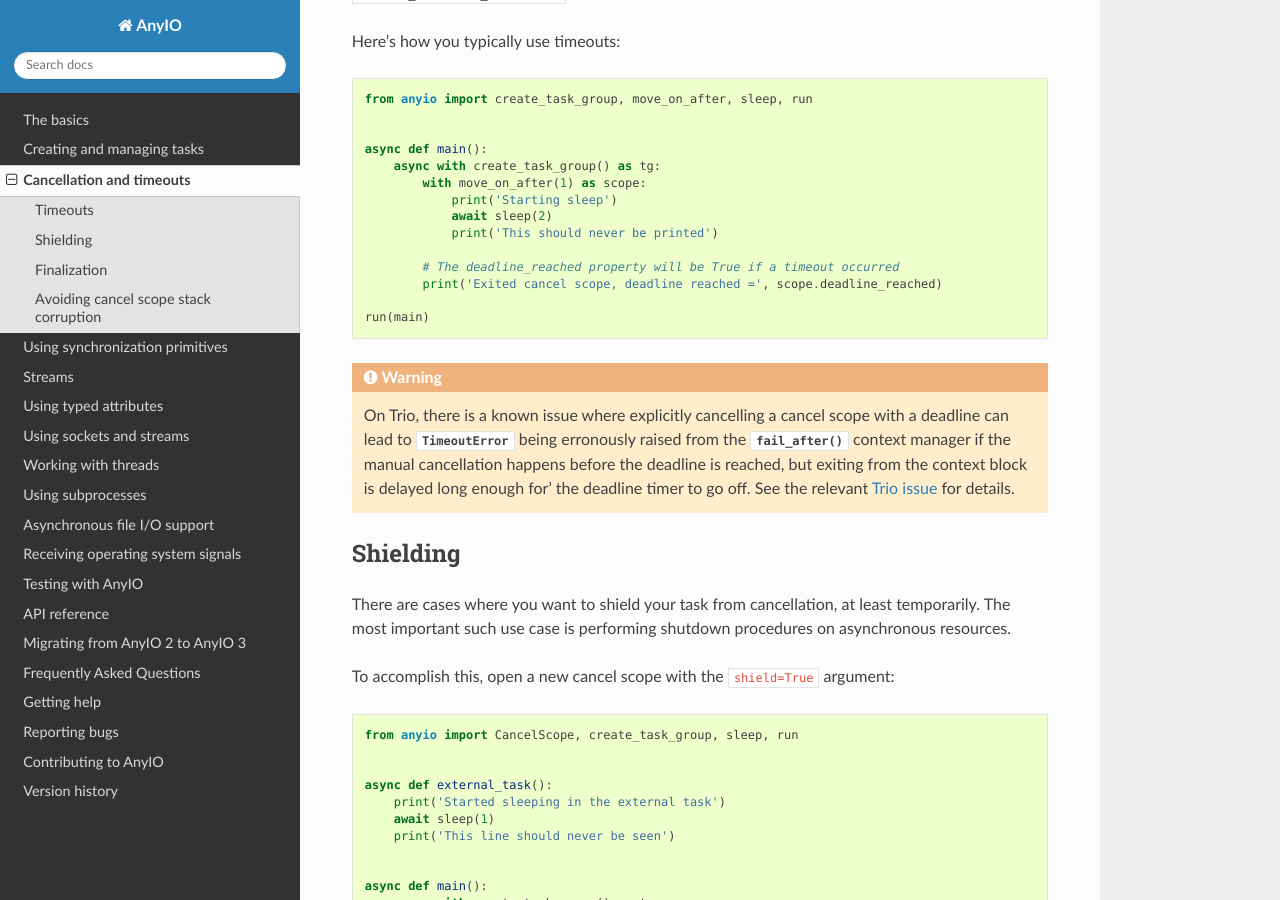
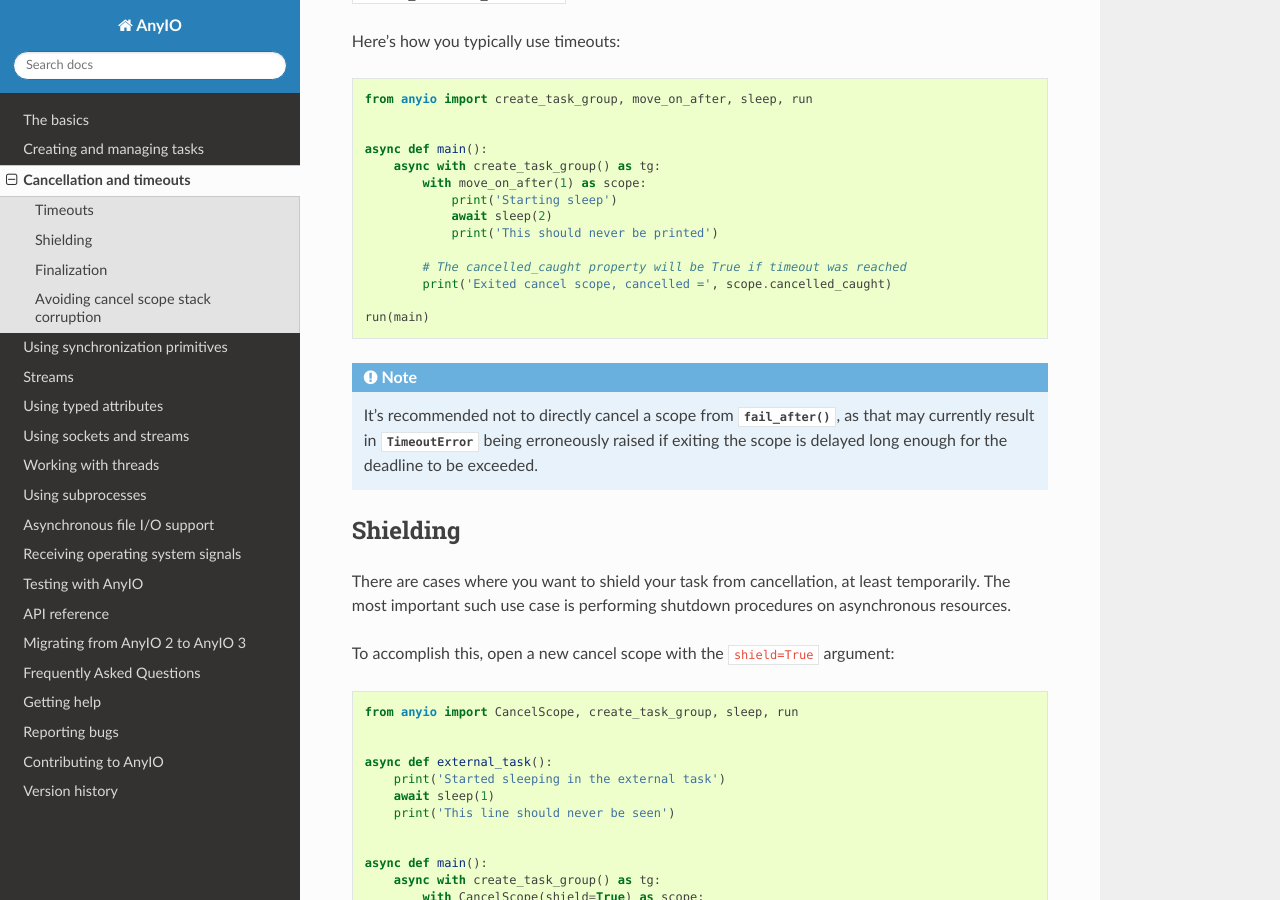
Before and after one commit to agronholm/anyio, a Sphinx documentation site: the page built from docs/cancellation.rst, in a window 1280 px wide and 900 px high, scrolled down 767 px. Built offline with Sphinx 7.4.7 and the Read the Docs theme 2.0.0, drawn with Linux system fonts in a browser that asks for light colours; the version number could not be read and is left out.

Commit message:
Replaced deadline_reached with cancelled_caught

```diff
--- a/docs/cancellation.rst
+++ b/docs/cancellation.rst
@@ -46,17 +46,14 @@ Here's how you typically use timeouts::
                 await sleep(2)
                 print('This should never be printed')
 
-            # The deadline_reached property will be True if a timeout occurred
-            print('Exited cancel scope, deadline reached =', scope.deadline_reached)
+            # The cancelled_caught property will be True if timeout was reached
+            print('Exited cancel scope, cancelled =', scope.cancelled_caught)
 
     run(main)
 
-.. warning:: On Trio, there is a known issue where explicitly cancelling a cancel scope
-    with a deadline can lead to :exc:`TimeoutError` being erronously raised from
-    the :func:`fail_after` context manager if the manual cancellation happens before the
-    deadline is reached, but exiting from the context block is delayed long enough for'
-    the deadline timer to go off. See the relevant
-    `Trio issue <https://github.com/python-trio/trio/issues/698>`_ for details.
+.. note:: It's recommended not to directly cancel a scope from :func:`~fail_after`, as
+    that may currently result in :exc:`TimeoutError` being erroneously raised if exiting
+    the scope is delayed long enough for the deadline to be exceeded.
 
 Shielding
 ---------
--- a/docs/versionhistory.rst
+++ b/docs/versionhistory.rst
@@ -33,8 +33,7 @@ This library adheres to `Semantic Versioning 2.0 <http://semver.org/>`_.
 - Added the ``anyio.Path.is_junction()`` and ``anyio.Path.walk()`` methods
 - Added ``create_unix_datagram_socket`` and ``create_connected_unix_datagram_socket`` to
   create UNIX datagram sockets (PR by Jean Hominal)
-- Added the ``deadline_reached`` property to ``CancelScope`` to determine whether the
-  scope was cancelled due to the deadline being reached, or for some other reason
+- Added the ``cancelled_caught`` property to ``CancelScope``
 - Fixed ``fail_after()`` raising an unwarranted ``TimeoutError`` when the cancel scope
   was cancelled before reaching its deadline
 
```
Also changed, not shown: 4 other files.
